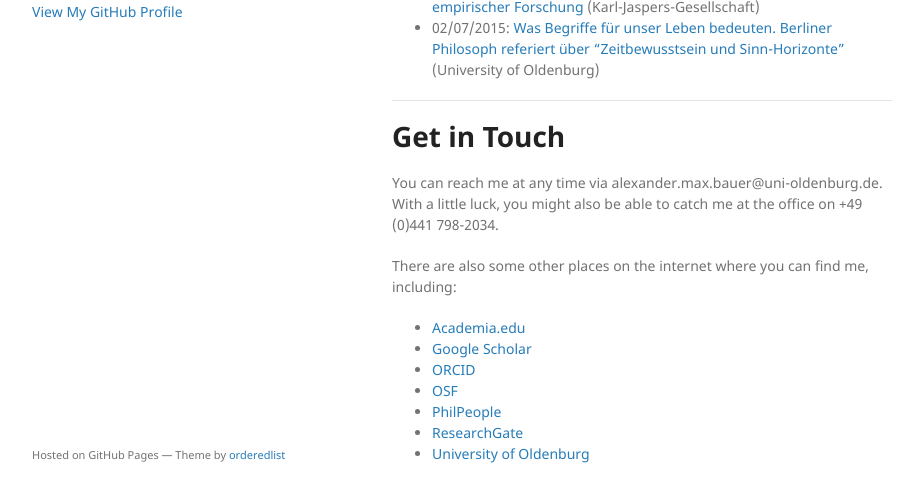
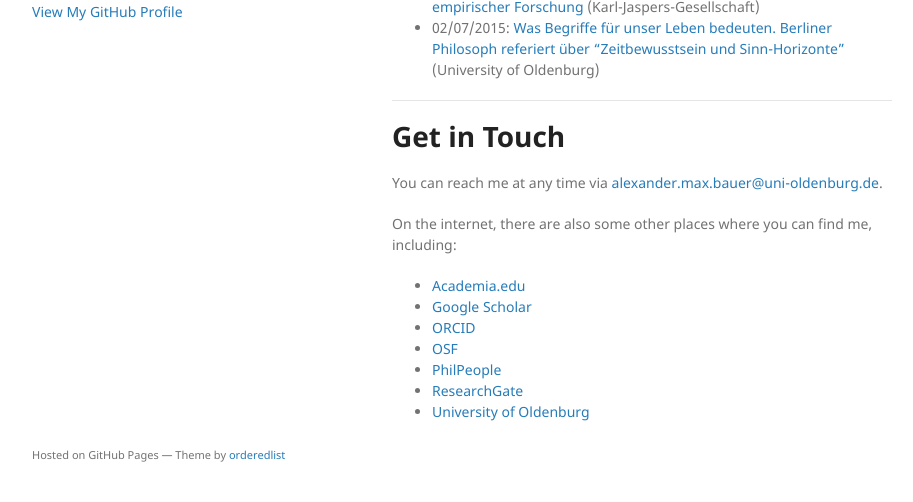
Before and after one commit to alephmembeth/alephmembeth.github.io, a Jekyll site: the page built from index.md, in a window 1280 px wide and 900 px high, scrolled down 519 px, cut to the strip 366-868 px from the top of the window. Shown: the whole strip, without its empty margins (178-1091 px from the left). Built offline with Jekyll 4.4.1, drawn with Linux system fonts in a browser that asks for light colours; the repository's description, which GitHub fills in, is left out.

Commit message:
Update index.md

```diff
--- a/index.md
+++ b/index.md
@@ -38,9 +38,9 @@
 
 # Get in Touch
 
-You can reach me at any time via alexander.max.bauer@uni-oldenburg.de. With a little luck, you might also be able to catch me at the office on +49 (0)441 798-2034.
+You can reach me at any time via <alexander.max.bauer@uni-oldenburg.de>.
 
-There are also some other places on the internet where you can find me, including:
+On the internet, there are also some other places where you can find me, including:
 + [Academia.edu](https://uni-oldenburg.academia.edu/alexandermaxbauer)
 + [Google Scholar](https://scholar.google.de/citations?user=EFeokZUAAAAJ)
 + [ORCID](https://orcid.org/0000-0003-0923-6864)
```
